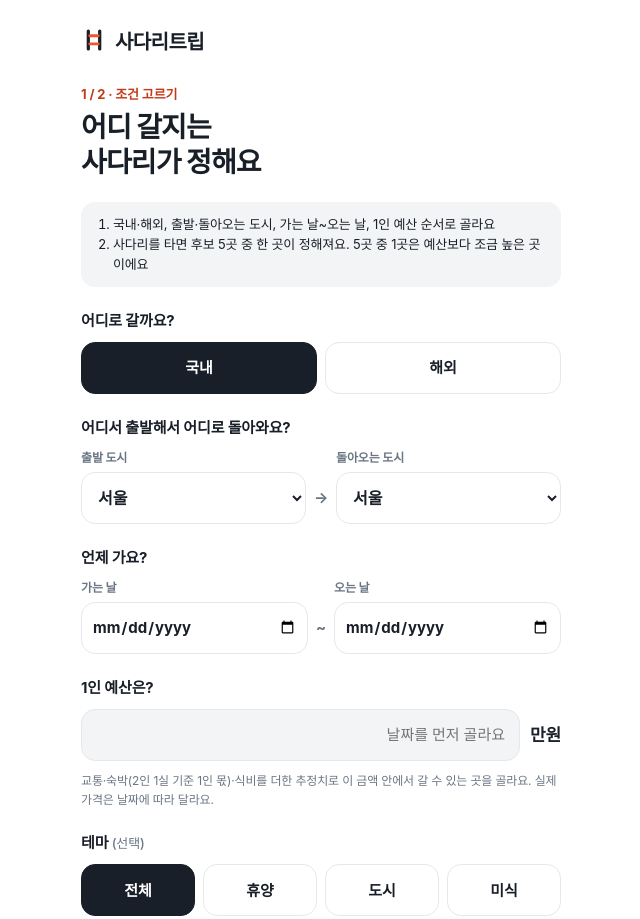
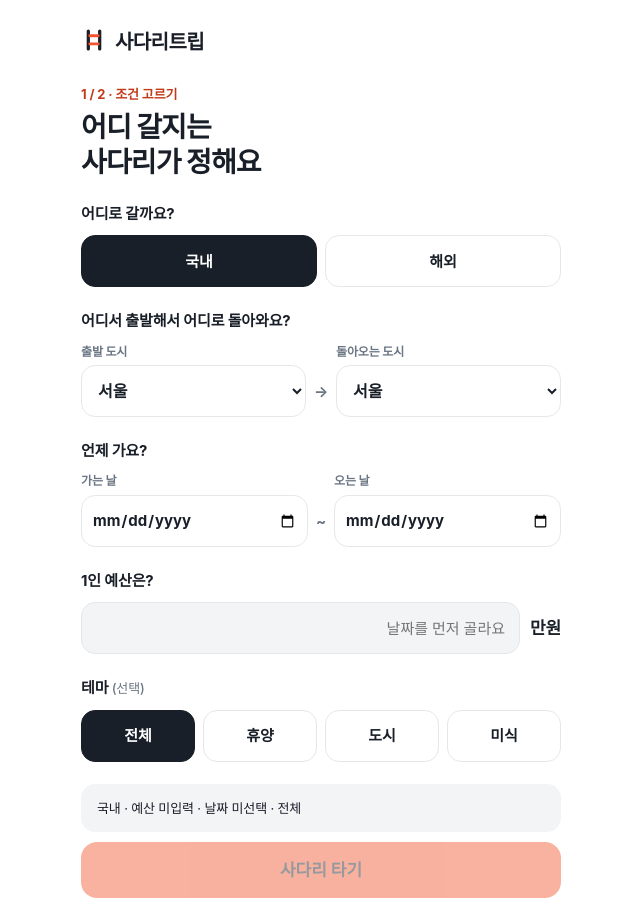
Before and after one commit to helloseokseok/sadaritrip-site, a plain HTML site: page dist/index.html in a window 1280 px wide. Shown: the top 919 px of the page, without its empty margins (319-959 px from the left). Drawn offline with Linux system fonts and the light colour scheme.

Commit message:
첫 화면 안내 박스·예산 설명 문구 빼기(대표 지시)
Co-Authored-By: Claude Opus 5.5 <noreply@anthropic.com>
Claude-Session: https://claude.ai/code/session_01JgHkHTRvmPKagxJ4YihkXM

```diff
--- a/dist/index.html
+++ b/dist/index.html
@@ -278,14 +278,12 @@ function pickFoot() {
 }
 function viewPick() {
   return `<div class="head"><span class="step">1 / 2 · 조건 고르기</span><h1>어디 갈지는<br>사다리가 정해요</h1></div>
-  <div class="howto"><ol><li>국내·해외, 출발·돌아오는 도시, 가는 날~오는 날, 1인 예산 순서로 골라요</li><li>사다리를 타면 후보 5곳 중 한 곳이 정해져요. 5곳 중 1곳은 예산보다 조금 높은 곳이에요</li></ol></div>
   <div class="grp"><h2>어디로 갈까요?</h2><div class="seg c2">${['국내', '해외'].map(r => `<button class="opt" data-region="${r}" aria-pressed="${st.region === r}">${r}</button>`).join('')}</div></div>
   <div class="grp"><h2>어디서 출발해서 어디로 돌아와요?</h2><div class="dates"><label><span>출발 도시</span><select id="from" aria-label="출발 도시">${CITIES.map(c => `<option${st.from === c ? ' selected' : ''}>${c}</option>`).join('')}</select></label><span class="tilde" aria-hidden="true">→</span><label><span>돌아오는 도시</span><select id="back" aria-label="돌아오는 도시">${CITIES.map(c => `<option${st.back === c ? ' selected' : ''}>${c}</option>`).join('')}</select></label></div>
     ${notSeoul() ? '<p class="note">비용은 아직 서울 출발·도착 기준 추정이에요. 다른 도시 요금은 준비 중이라 교통비가 달라질 수 있어요.</p>' : ''}</div>
   <div class="grp"><h2>언제 가요?</h2><div class="dates"><label><span>가는 날</span><input type="date" id="date" min="${today()}" value="${esc(st.date)}" aria-label="가는 날"></label><span class="tilde" aria-hidden="true">~</span><label><span>오는 날</span><input type="date" id="end" min="${esc(st.date ? addDay(st.date, 1) : addDay(today(), 1))}" value="${esc(st.end)}" aria-label="오는 날"></label></div>
     ${nightsSel() > 0 ? `<p class="note"><b style="color:var(--ink)">${nightsSel()}박 ${nightsSel() + 1}일</b> 기준으로 비용을 셈해요.</p>` : ''}</div>
-  <div class="grp"><h2>1인 예산은?</h2><label class="money"><input id="budget" type="text" inputmode="numeric" autocomplete="off" maxlength="4" placeholder="${nightsSel() > 0 ? (st.region === '국내' ? '예: 20' : '예: 80') : '날짜를 먼저 골라요'}" ${nightsSel() > 0 ? '' : 'disabled'} value="${st.budget ? st.budget / 10000 : ''}" aria-label="1인 예산(만원 단위)"><span>만원</span></label>
-    <p class="note">교통·숙박(2인 1실 기준 1인 몫)·식비를 더한 추정치로 이 금액 안에서 갈 수 있는 곳을 골라요. 실제 가격은 날짜에 따라 달라요.</p></div>
+  <div class="grp"><h2>1인 예산은?</h2><label class="money"><input id="budget" type="text" inputmode="numeric" autocomplete="off" maxlength="4" placeholder="${nightsSel() > 0 ? (st.region === '국내' ? '예: 20' : '예: 80') : '날짜를 먼저 골라요'}" ${nightsSel() > 0 ? '' : 'disabled'} value="${st.budget ? st.budget / 10000 : ''}" aria-label="1인 예산(만원 단위)"><span>만원</span></label></div>
   <div class="grp"><h2>테마 <span style="font-weight:500;color:var(--sub);font-size:13px">(선택)</span></h2><div class="seg c4">${THEMES.map(t => `<button class="opt" data-theme="${t}" aria-pressed="${st.theme === t}">${t}</button>`).join('')}</div></div>
   <div class="foot"><div class="foot" id="pickfoot" style="margin-top:0">${pickFoot()}</div>
   </div>`; // 봉투 기능 뺌(제니 님 2026-10-30 '봉투기능빼')
```
